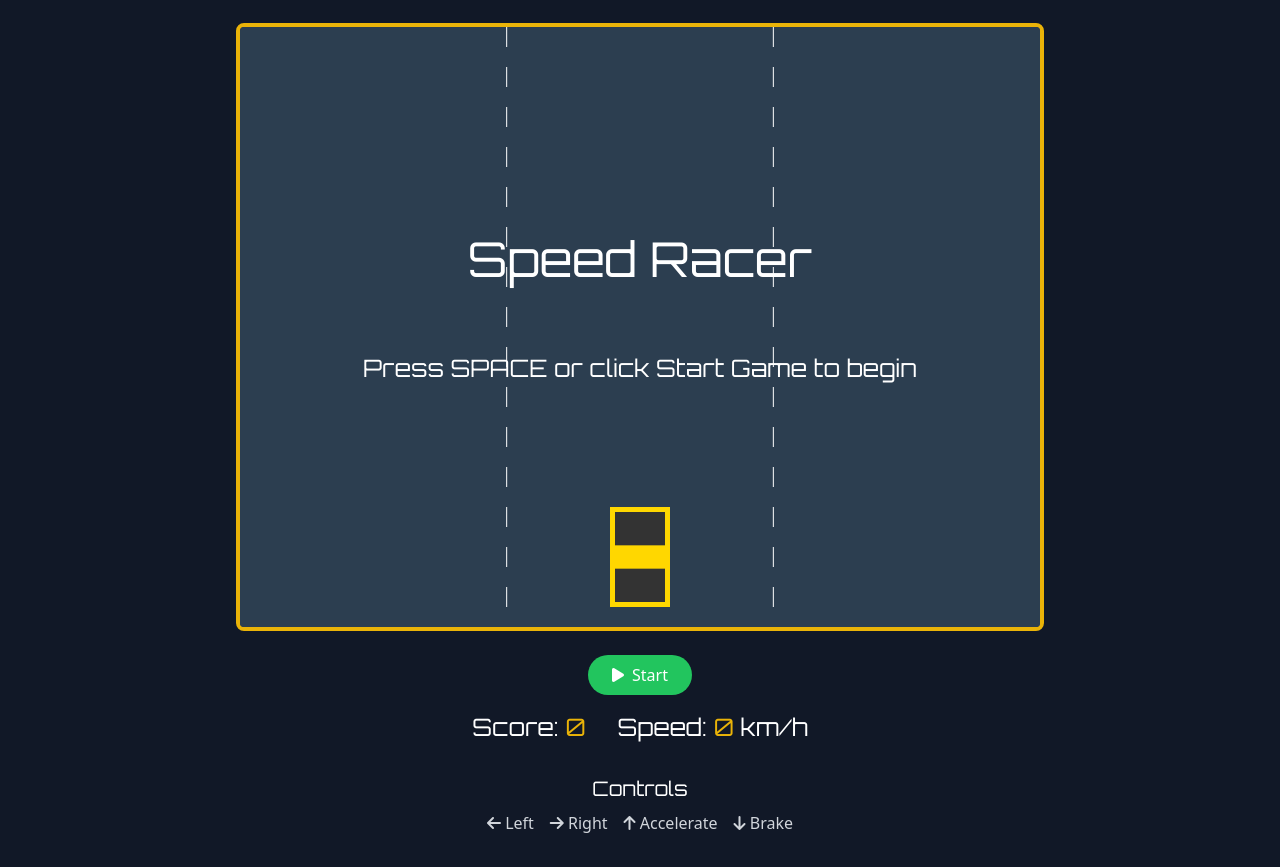
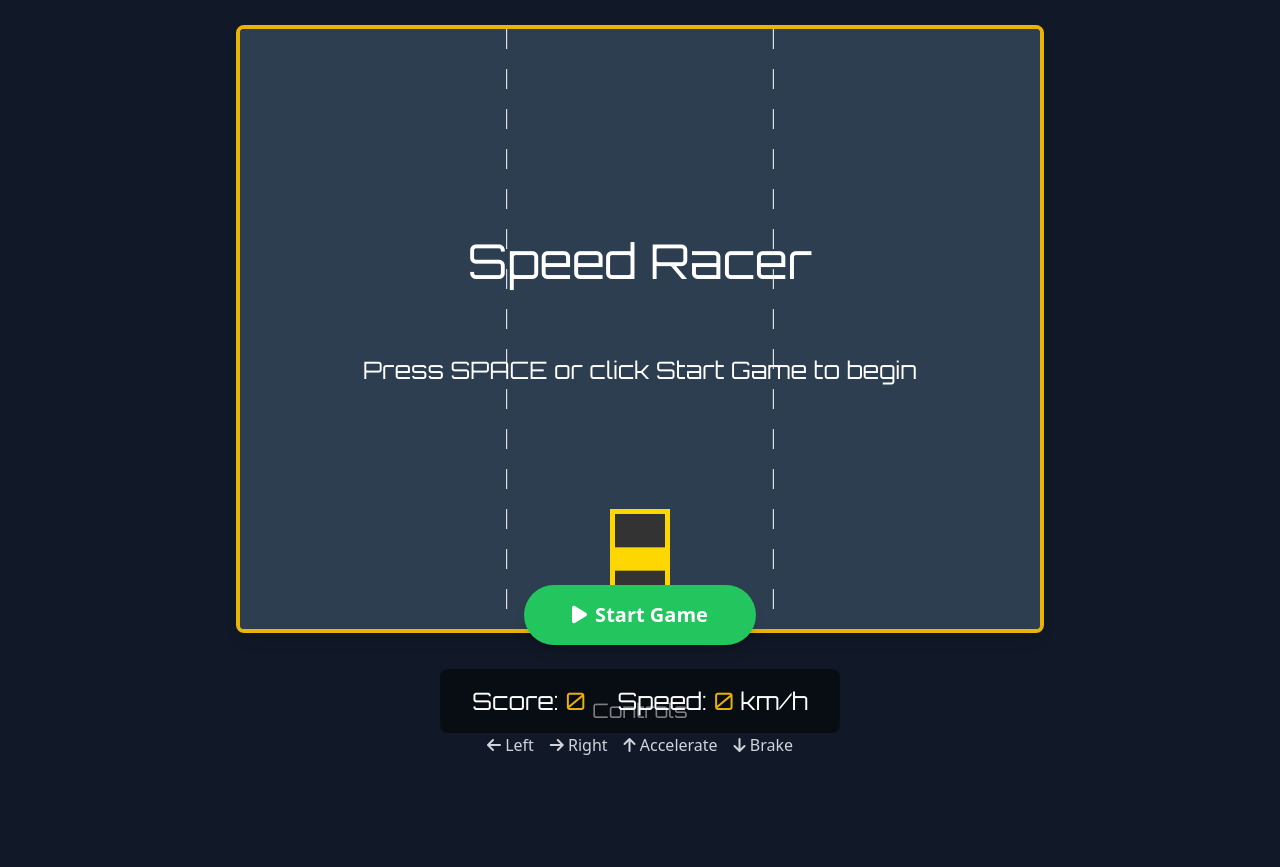
Before and after one commit to gedetanok/blackboxai-1744496927370, a plain HTML site: page game.html in a window 1280 px wide. Shown: the part 65-932 px from the top of the page. After the commit the page ends 856 px from the top, so only its background shows below. Drawn offline with nearby package versions, Linux system fonts and the light colour scheme.

Commit message:
Add game.html 1744497332298

```diff
--- a/game.html
+++ b/game.html
@@ -39,18 +39,17 @@
     </nav>
 
     <!-- Game Container -->
-    <main class="container mx-auto px-4 py-8">
-        <div class="flex flex-col items-center">
+    <main class="min-h-screen flex flex-col items-center justify-center px-4">
         <!-- Game Canvas Container -->
-            <div class="relative">
-                <canvas id="gameCanvas" width="800" height="600" class="border-4 border-yellow-500 rounded-lg"></canvas>
+        <div class="relative mb-8">
+            <canvas id="gameCanvas" width="800" height="600" class="border-4 border-yellow-500 rounded-lg shadow-lg"></canvas>
 
             <!-- Game Over Overlay -->
             <div id="gameOverOverlay" class="game-overlay absolute inset-0 flex items-center justify-center rounded-lg">
-                    <div class="text-center">
+                <div class="text-center bg-black/80 p-8 rounded-lg">
                     <h2 class="text-4xl font-orbitron text-red-500 mb-4">Game Over!</h2>
                     <p class="text-xl mb-4">Final Score: <span id="finalScore">0</span></p>
-                        <button id="playAgainBtn" class="bg-yellow-500 text-black px-6 py-2 rounded-full hover:bg-yellow-600 transition-colors">
+                    <button id="playAgainBtn" class="bg-yellow-500 text-black px-8 py-3 rounded-full hover:bg-yellow-600 transition-colors text-lg font-bold">
                         <i class="fas fa-redo mr-2"></i>Play Again
                     </button>
                 </div>
@@ -58,22 +57,25 @@
         </div>
 
         <!-- Game Controls -->
-            <div class="mt-6 space-x-4">
-                <button id="startBtn" class="bg-green-500 text-white px-6 py-2 rounded-full hover:bg-green-600 transition-colors">
-                    <i class="fas fa-play mr-2"></i>Start
+        <div class="absolute top-[650px] left-0 right-0 flex flex-col items-center gap-6">
+            <!-- Primary Controls -->
+            <div class="flex justify-center space-x-4 w-full">
+                <button id="startBtn" class="bg-green-500 text-white px-12 py-4 rounded-full hover:bg-green-600 transition-all text-xl font-bold shadow-lg transform hover:scale-105 hover:shadow-xl">
+                    <i class="fas fa-play mr-2"></i>Start Game
                 </button>
-                <button id="pauseBtn" class="bg-yellow-500 text-black px-6 py-2 rounded-full hover:bg-yellow-600 transition-colors hidden">
+                <button id="pauseBtn" class="bg-yellow-500 text-black px-12 py-4 rounded-full hover:bg-yellow-600 transition-all text-xl font-bold hidden shadow-lg transform hover:scale-105 hover:shadow-xl">
                     <i class="fas fa-pause mr-2"></i>Pause
                 </button>
-                <button id="restartBtn" class="bg-blue-500 text-white px-6 py-2 rounded-full hover:bg-blue-600 transition-colors hidden">
+                <button id="restartBtn" class="bg-blue-500 text-white px-12 py-4 rounded-full hover:bg-blue-600 transition-all text-xl font-bold hidden shadow-lg transform hover:scale-105 hover:shadow-xl">
                     <i class="fas fa-redo mr-2"></i>Restart
                 </button>
             </div>
 
             <!-- Score and Speed Display -->
-            <div class="mt-4 flex space-x-8 text-2xl font-orbitron">
+            <div class="flex space-x-8 text-2xl font-orbitron bg-black/50 px-8 py-4 rounded-lg">
                 <div>Score: <span id="scoreDisplay" class="text-yellow-500">0</span></div>
                 <div>Speed: <span id="speedDisplay" class="text-yellow-500">0</span> km/h</div>
+            </div>
         </div>
 
         <!-- Controls Guide -->
```
Lines whose indentation alone changed are shown as unchanged.
